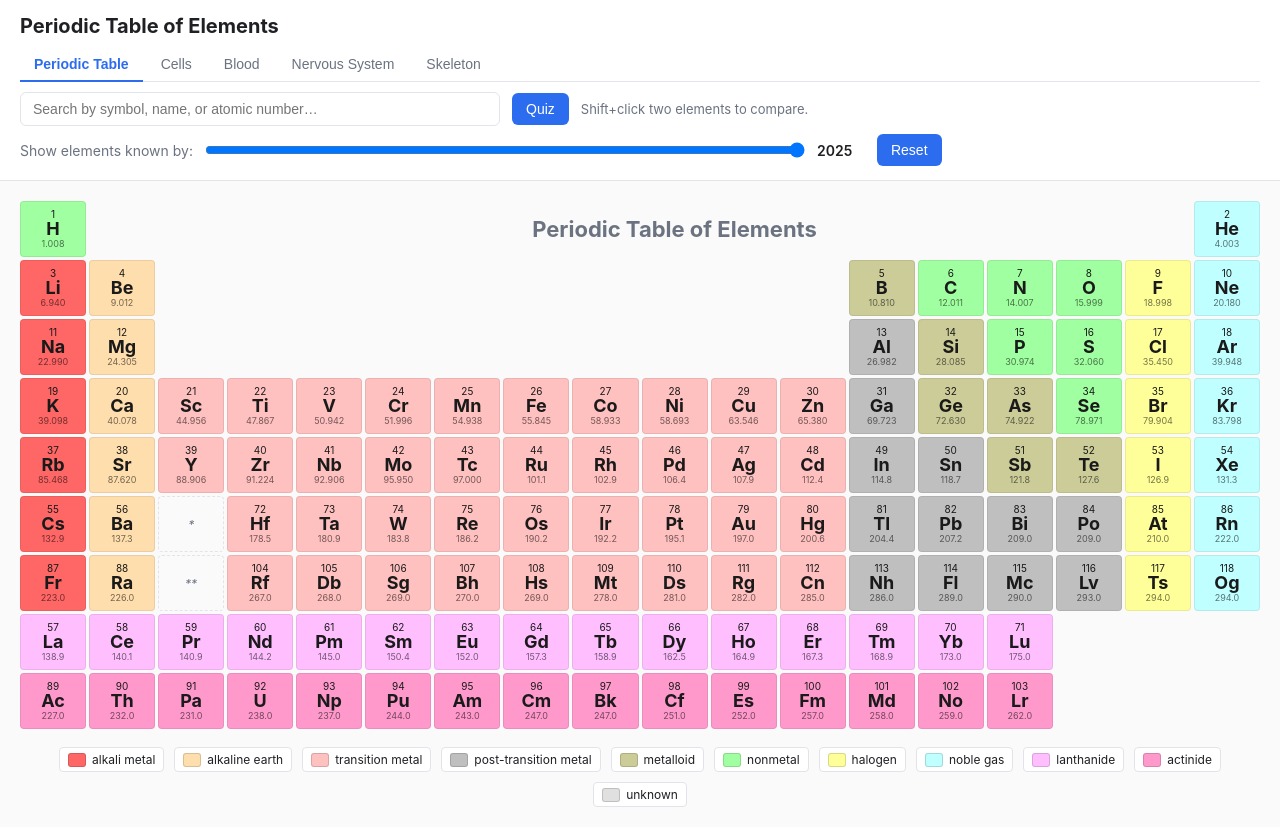
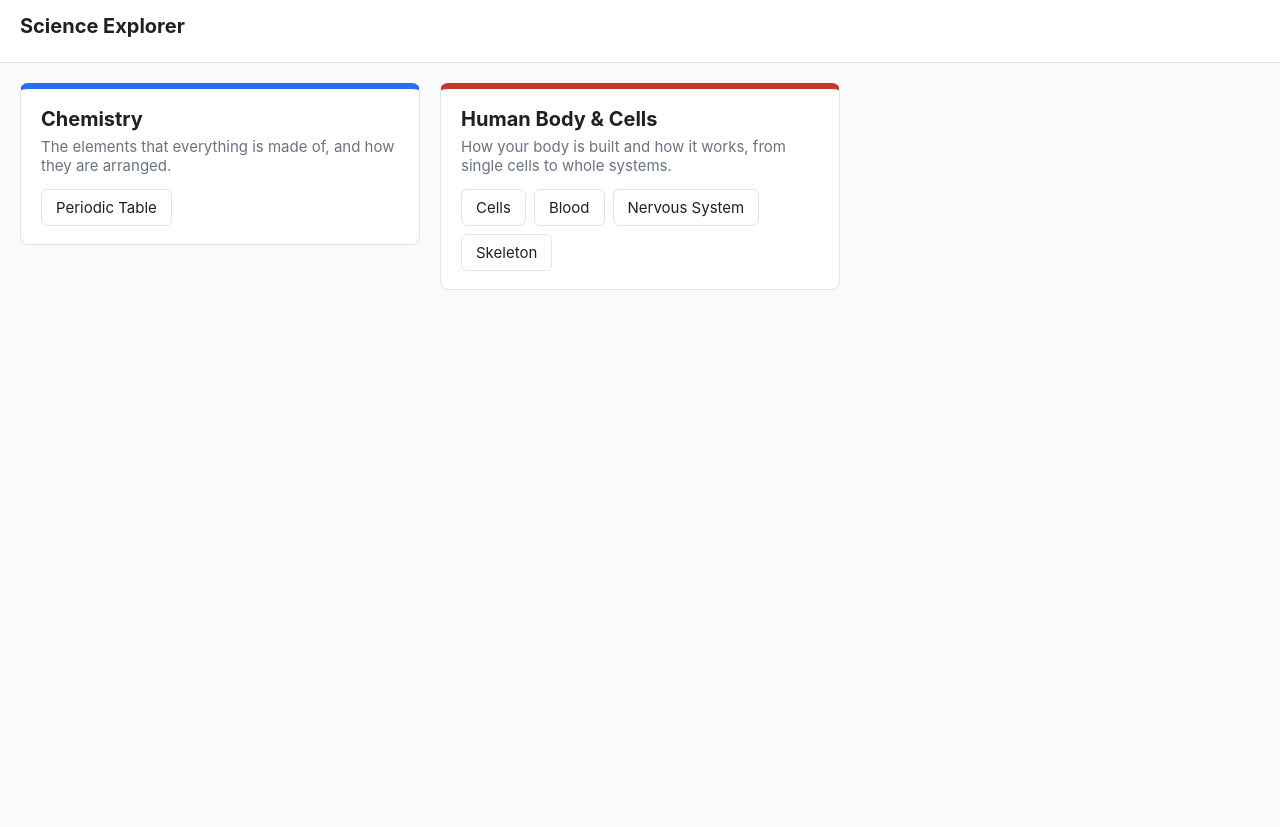
Before and after one commit to fuzzyqbit/periodic-table, a plain HTML site: page docs/index.html in a window 1280 px wide. After the commit the page ends 800 px from the top, so only its background shows below. Drawn offline with Linux system fonts and the light colour scheme.

Commit message:
feat(web): add Science Explorer home page and site map
Replace the tab bar with a home page of subject cards, a trail and a
topic row, all drawn from docs/site.json. The hash router moves from
topics.js to the new site.js.

Co-Authored-By: Claude Opus 5.5 <noreply@anthropic.com>

```diff
--- a/docs/index.html
+++ b/docs/index.html
@@ -3,20 +3,21 @@
 <head>
 <meta charset="UTF-8">
 <meta name="viewport" content="width=device-width, initial-scale=1.0">
-<title>Periodic Table of Elements</title>
+<title>Science Explorer</title>
 <link rel="stylesheet" href="style.css">
 </head>
 <body>
   <header>
-    <h1>Periodic Table of Elements</h1>
-    <nav id="tabs" class="tabs" role="tablist" aria-label="Sections">
-      <button type="button" role="tab" data-tab="table" aria-selected="true">Periodic Table</button>
-      <button type="button" role="tab" data-tab="cells" aria-selected="false">Cells</button>
-      <button type="button" role="tab" data-tab="blood" aria-selected="false">Blood</button>
-      <button type="button" role="tab" data-tab="nervous" aria-selected="false">Nervous System</button>
-      <button type="button" role="tab" data-tab="skeleton" aria-selected="false">Skeleton</button>
+    <h1>Science Explorer</h1>
+    <nav id="topic-nav" aria-label="Topics" hidden>
+      <p class="trail">
+        <a href="#home">⌂ Home</a>
+        <span aria-hidden="true">›</span>
+        <span id="trail-subject"></span>
+      </p>
+      <div id="topic-row" class="topic-row"></div>
     </nav>
-    <div id="table-controls">
+    <div id="table-controls" hidden>
       <div class="toolbar">
         <input id="search" type="text" placeholder="Search by symbol, name, or atomic number…" autocomplete="off">
         <button id="quiz-btn">Quiz</button>
@@ -31,7 +32,12 @@
     </div>
   </header>
 
-  <main id="table-view">
+  <!-- Names the current page for screen readers; site.js moves focus here. -->
+  <h2 id="page-heading" class="sr-only" tabindex="-1">Home</h2>
+
+  <main id="home-view"></main>
+
+  <main id="table-view" hidden>
     <div id="grid" aria-label="Periodic table grid"></div>
     <div id="legend" aria-label="Category legend"></div>
   </main>
@@ -92,5 +98,6 @@
 
   <script src="app.js"></script>
   <script src="topics.js"></script>
+  <script src="site.js"></script>
 </body>
 </html>
--- /dev/null
+++ b/docs/site.js
@@ -0,0 +1,113 @@
+"use strict";
+
+// Router, home page and header navigation. Uses el() and showTopic() from
+// topics.js and closeTableOverlays() from app.js.
+
+const HOME_PAGE = "home";
+const TABLE_PAGE = "table";
+
+const site = {
+  map: null,           // parsed site.json
+  pages: new Map(),    // topic id -> { topic, subject }
+};
+
+async function loadSite() {
+  try {
+    const res = await fetch("site.json");
+    if (!res.ok) throw new Error(`site.json: HTTP ${res.status}`);
+    site.map = await res.json();
+  } catch (err) {
+    console.error(err);
+    renderSiteError();
+    return;
+  }
+  for (const subject of site.map.subjects) {
+    for (const topic of subject.topics) site.pages.set(topic.id, { topic, subject });
+  }
+  renderHome();
+  window.addEventListener("hashchange", () => showPage(true));
+  showPage(false);   // opening the site must not steal focus
+}
+
+function renderSiteError() {
+  const btn = el("button", "Retry");
+  btn.type = "button";
+  btn.addEventListener("click", loadSite);
+  document.getElementById("home-view")
+    .replaceChildren(el("p", "Couldn't load the site."), btn);
+}
+
+function topicLink(topic) {
+  const a = el("a", topic.title);
+  a.href = `#${topic.id}`;
+  return a;
+}
+
+function renderHome() {
+  const cards = el("div", undefined, "home-cards");
+  for (const subject of site.map.subjects) {
+    const card = el("section", undefined, "subject-card");
+    card.style.setProperty("--subject", subject.color);
+    const links = el("ul");
+    for (const topic of subject.topics) {
+      const item = el("li");
+      item.appendChild(topicLink(topic));
+      links.appendChild(item);
+    }
+    card.append(el("h2", subject.title), el("p", subject.blurb), links);
+    cards.appendChild(card);
+  }
+  document.getElementById("home-view").replaceChildren(cards);
+}
+
+function pageFromHash() {
+  const id = location.hash.replace(/^#/, "");
+  return site.pages.has(id) ? id : HOME_PAGE;
+}
+
+function showPage(moveFocus) {
+  const id = pageFromHash();
+  const page = site.pages.get(id);   // undefined on Home
+  const isTable = id === TABLE_PAGE;
+  const isDiagram = Boolean(page) && !isTable;
+
+  document.getElementById("home-view").hidden = Boolean(page);
+  document.getElementById("table-view").hidden = !isTable;
+  document.getElementById("table-controls").hidden = !isTable;
+  document.getElementById("topic-view").hidden = !isDiagram;
+  if (!isTable) closeTableOverlays();
+
+  renderNav(page);
+  const heading = document.getElementById("page-heading");
+  heading.textContent = page ? page.topic.title : "Home";
+  document.title = page ? `${page.topic.title} – ${site.map.title}` : site.map.title;
+
+  if (isDiagram) showTopic(id);
+  if (moveFocus) {
+    window.scrollTo(0, 0);
+    heading.focus();
+  }
+}
+
+function renderNav(page) {
+  document.getElementById("topic-nav").hidden = !page;
+  if (!page) return;
+  const { subject, topic } = page;
+  const name = document.getElementById("trail-subject");
+  name.textContent = subject.title;
+  name.style.color = subject.color;
+
+  const row = document.getElementById("topic-row");
+  row.replaceChildren();
+  row.hidden = subject.topics.length < 2;
+  for (const t of subject.topics) {
+    const a = topicLink(t);
+    if (t.id === topic.id) a.setAttribute("aria-current", "page");
+    row.appendChild(a);
+  }
+  // Below 900px the row scrolls sideways; keep the current topic in sight.
+  const current = row.querySelector("[aria-current]");
+  if (current) current.scrollIntoView({ block: "nearest", inline: "nearest" });
+}
+
+loadSite();
--- /dev/null
+++ b/docs/site.json
@@ -0,0 +1,26 @@
+{
+  "title": "Science Explorer",
+  "subjects": [
+    {
+      "id": "chemistry",
+      "title": "Chemistry",
+      "blurb": "The elements that everything is made of, and how they are arranged.",
+      "color": "#2c6df0",
+      "topics": [
+        { "id": "table", "title": "Periodic Table" }
+      ]
+    },
+    {
+      "id": "body",
+      "title": "Human Body & Cells",
+      "blurb": "How your body is built and how it works, from single cells to whole systems.",
+      "color": "#c0392b",
+      "topics": [
+        { "id": "cells", "title": "Cells" },
+        { "id": "blood", "title": "Blood" },
+        { "id": "nervous", "title": "Nervous System" },
+        { "id": "skeleton", "title": "Skeleton" }
+      ]
+    }
+  ]
+}
--- a/docs/style.css
+++ b/docs/style.css
@@ -314,7 +314,22 @@ main {
   box-shadow: 0 12px 36px rgba(0,0,0,0.32);
 }
 
-.tabs {
+.sr-only {
+  position: absolute;
+  width: 1px;
+  height: 1px;
+  margin: -1px;
+  overflow: hidden;
+  clip-path: inset(50%);
+  white-space: nowrap;
+}
+
+.trail { margin: 0 0 8px 0; }
+.trail a { color: var(--accent); text-decoration: none; }
+.trail a:hover { text-decoration: underline; }
+#trail-subject { font-weight: 600; }
+
+.topic-row {
   display: flex;
   gap: 4px;
   flex-wrap: wrap;
@@ -322,19 +337,63 @@ main {
   border-bottom: 1px solid var(--border);
 }
 
-.tabs button {
-  background: transparent;
+.topic-row a {
+  padding: 8px 14px;
   color: var(--muted);
-  border-radius: 6px 6px 0 0;
+  text-decoration: none;
+  white-space: nowrap;
   border-bottom: 2px solid transparent;
   margin-bottom: -1px;
 }
 
-.tabs button[aria-selected="true"] {
+.topic-row a:hover { color: var(--text); }
+
+.topic-row a[aria-current="page"] {
   color: var(--accent);
   border-bottom-color: var(--accent);
   font-weight: 600;
 }
+
+#home-view { max-width: 1400px; margin: 0 auto; }
+
+.home-cards {
+  display: grid;
+  grid-template-columns: repeat(3, minmax(0, 1fr));
+  gap: 20px;
+  align-items: start;
+}
+
+.subject-card {
+  background: var(--card-bg);
+  border: 1px solid var(--border);
+  border-top: 6px solid var(--subject);
+  border-radius: 8px;
+  padding: 18px 20px;
+}
+
+.subject-card h2 { margin: 0 0 6px 0; font-size: 20px; }
+.subject-card p { margin: 0 0 14px 0; color: var(--muted); font-size: 15px; }
+
+.subject-card ul {
+  list-style: none;
+  margin: 0;
+  padding: 0;
+  display: flex;
+  flex-wrap: wrap;
+  gap: 8px;
+}
+
+.subject-card a {
+  display: inline-block;
+  padding: 8px 14px;
+  border: 1px solid var(--border);
+  border-radius: 6px;
+  color: var(--text);
+  text-decoration: none;
+  font-size: 15px;
+}
+
+.subject-card a:hover { border-color: var(--accent); color: var(--accent); }
 
 #topic-view { max-width: 1400px; margin: 0 auto; }
 
@@ -426,6 +485,9 @@ main {
 
 @media (max-width: 900px) {
   .topic-layout { grid-template-columns: 1fr; }
+  .home-cards { grid-template-columns: 1fr; }
+  .topic-row { flex-wrap: nowrap; overflow-x: auto; scrollbar-width: thin; }
+  .topic-row a { margin-bottom: 0; }
   #grid { grid-template-columns: repeat(18, minmax(28px, 1fr)); }
   .cell { min-height: 38px; padding: 2px; }
   .cell .sym { font-size: 13px; }
--- a/docs/topics.js
+++ b/docs/topics.js
@@ -1,38 +1,4 @@
 "use strict";
-
-// --- tab router ------------------------------------------------------------
-
-const TABLE_TAB = "table";
-
-function tabButtons() {
-  return [...document.querySelectorAll("#tabs [data-tab]")];
-}
-
-function tabFromHash() {
-  const id = location.hash.replace(/^#/, "");
-  return tabButtons().some(b => b.dataset.tab === id) ? id : TABLE_TAB;
-}
-
-function showTab(id) {
-  for (const btn of tabButtons()) {
-    btn.setAttribute("aria-selected", String(btn.dataset.tab === id));
-  }
-  const isTable = id === TABLE_TAB;
-  document.getElementById("table-controls").hidden = !isTable;
-  document.getElementById("table-view").hidden = !isTable;
-  document.getElementById("topic-view").hidden = isTable;
-  if (isTable) return;
-  closeTableOverlays();
-  showTopic(id);
-}
-
-function wireTabs() {
-  for (const btn of tabButtons()) {
-    btn.addEventListener("click", () => { location.hash = btn.dataset.tab; });
-  }
-  window.addEventListener("hashchange", () => showTab(tabFromHash()));
-  showTab(tabFromHash());
-}
 
 // --- diagram viewer --------------------------------------------------------
 
@@ -216,5 +182,3 @@ function renderLoadError(retry) {
   holder.classList.remove("has-selection");
   holder.replaceChildren(el("p", "Couldn't load this diagram."), btn);
 }
-
-wireTabs();
```
Also changed, not shown: 2 other files.
